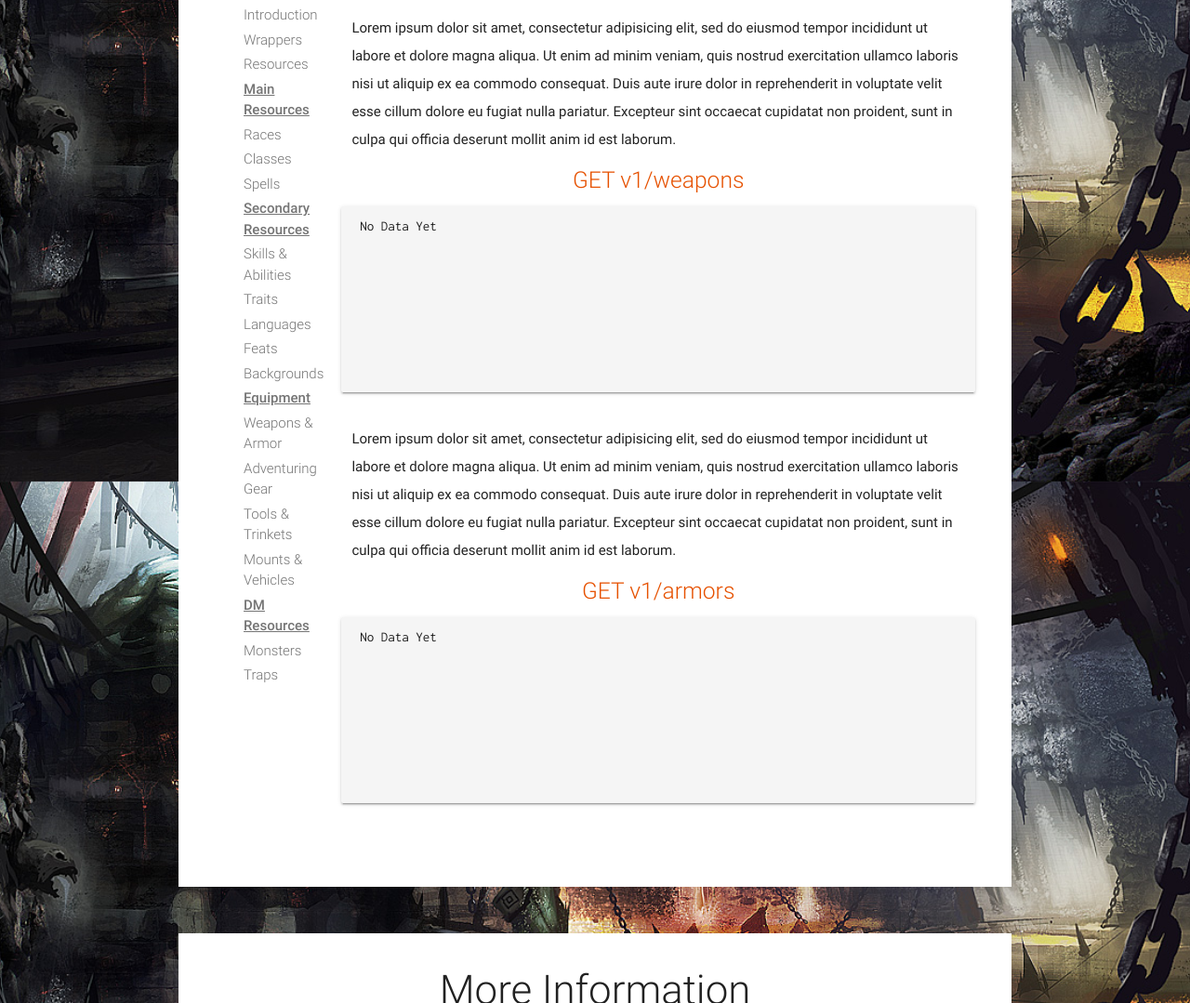
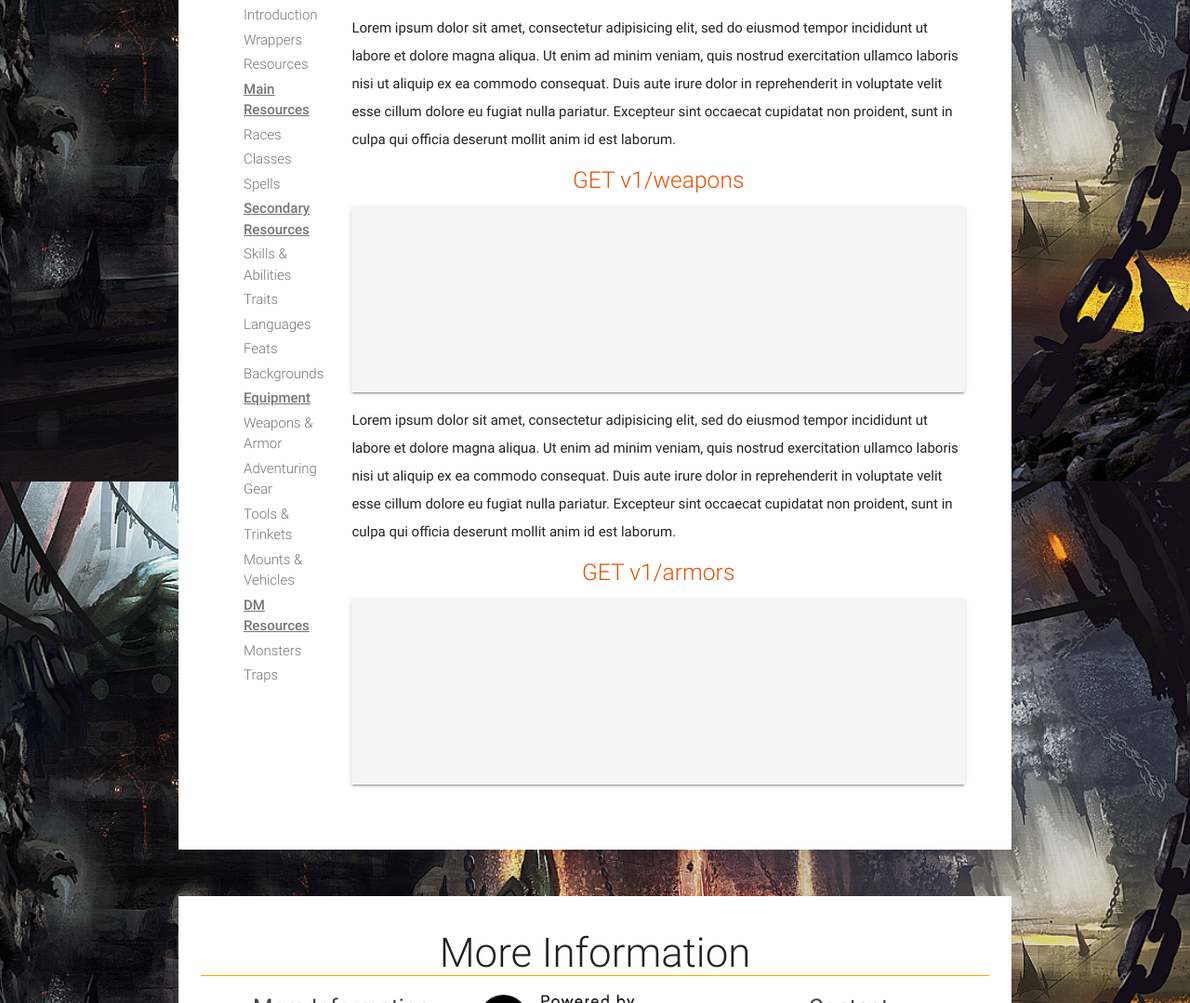
Before and after one commit to breynolds-dev/dnd5e-angular-website, a website: page index.html at #!/docs/weapons-armor in a window 1280 px wide. Shown: the part 282-1361 px from the top of the page at 93% size. Drawn offline with nearby package versions, Linux system fonts and the light colour scheme; some packages are replaced by stand-ins of ours.

Commit message:
changed template and specs to reflect new codeBox component

```diff
--- a/app/docs/weapons-armor/weapons-armor.html
+++ b/app/docs/weapons-armor/weapons-armor.html
@@ -7,21 +7,9 @@
   </div>
   <p>Lorem ipsum dolor sit amet, consectetur adipisicing elit, sed do eiusmod tempor incididunt ut labore et dolore magna aliqua. Ut enim ad minim veniam, quis nostrud exercitation ullamco laboris nisi ut aliquip ex ea commodo consequat. Duis aute irure dolor in reprehenderit in voluptate velit esse cillum dolore eu fugiat nulla pariatur. Excepteur sint occaecat cupidatat non proident, sunt in culpa qui officia deserunt mollit anim id est laborum.</p>
   <h5 class="light orange-text text-darken-4 center-align">GET v1/weapons</h5>
-  <div class="row">
-    <div class="card grey lighten-4">
-      <div class="card-content">
-        <pre id="weapons_index" name="weapons_index" class="code">No Data Yet</pre>
-      </div>
-    </div>
-  </div>
+  <code-box name="weapons_index" content="{{$ctrl.weapons}}"></code-box>
 
   <p>Lorem ipsum dolor sit amet, consectetur adipisicing elit, sed do eiusmod tempor incididunt ut labore et dolore magna aliqua. Ut enim ad minim veniam, quis nostrud exercitation ullamco laboris nisi ut aliquip ex ea commodo consequat. Duis aute irure dolor in reprehenderit in voluptate velit esse cillum dolore eu fugiat nulla pariatur. Excepteur sint occaecat cupidatat non proident, sunt in culpa qui officia deserunt mollit anim id est laborum.</p>
   <h5 class="light orange-text text-darken-4 center-align">GET v1/armors</h5>
-  <div class="row">
-    <div class="card grey lighten-4">
-      <div class="card-content">
-        <pre id="armors_index" name="armors_index" class="code">No Data Yet</pre>
-      </div>
-    </div>
-  </div>
+  <code-box name="armors_index" content="{{$ctrl.armor}}"></code-box>
 </div>
```
Also changed, not shown: app/docs/weapons-armor/weapons-armor.spec.js (+0 -2 lines).
